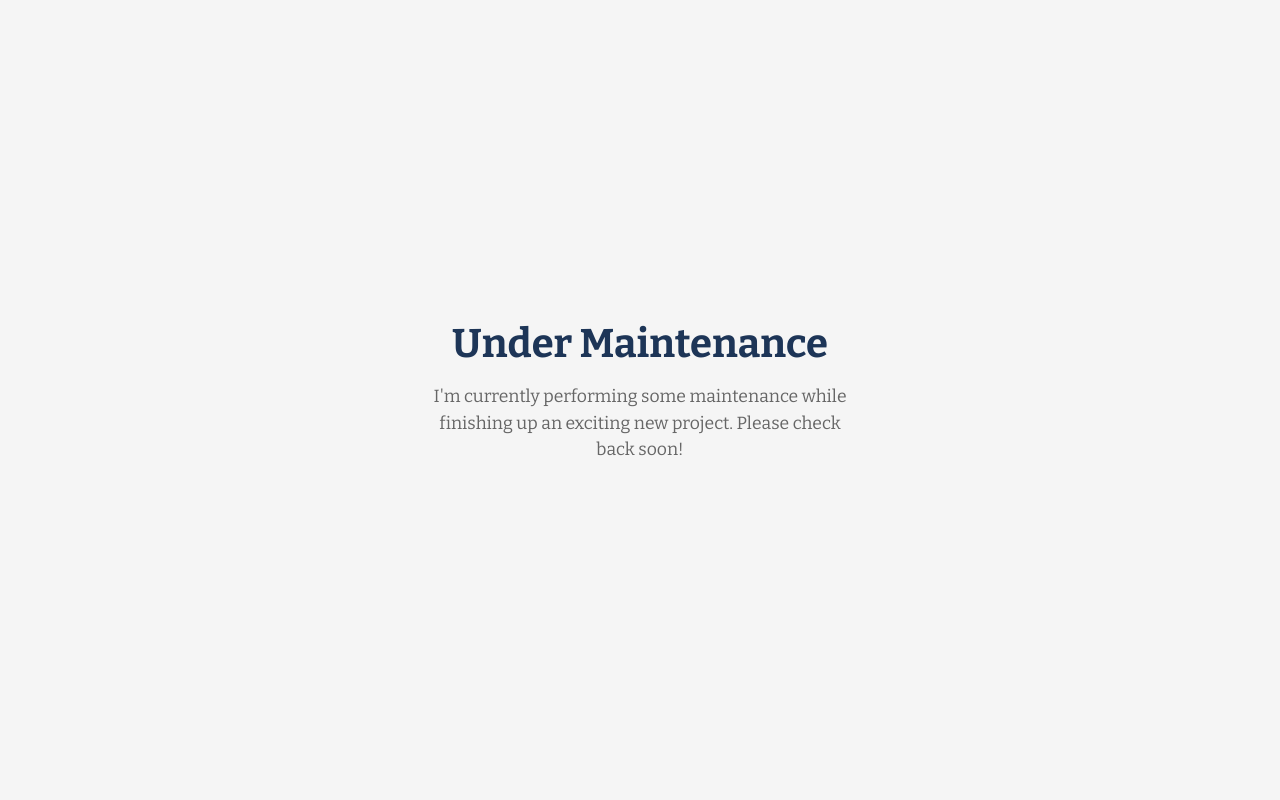
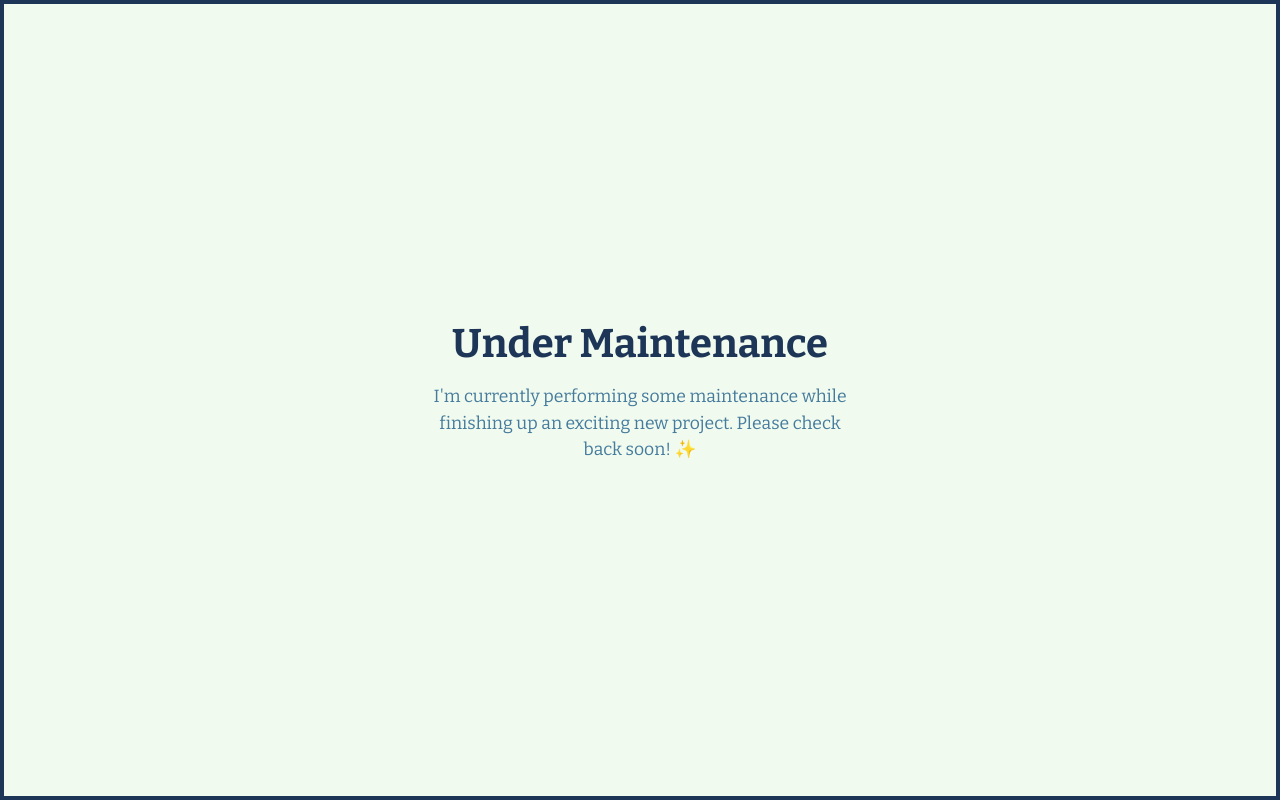
Before and after one commit to dillon-cleaver/dillon-cleaver-portfolio-next, a Next.js app: page /maintenance in a window 1280 px wide. Built offline with nearby package versions, Linux system fonts and the light colour scheme.

Commit message:
feat: enhance layout and maintenance page styling
- Add favicon icon to metadata in layout component.
- Refactor maintenance page to use CSS modules for improved styling and structure.
- Remove global CSS file as part of the transition to modular styles.

```diff
--- a/app/layout.tsx
+++ b/app/layout.tsx
@@ -14,6 +14,9 @@ const bitter = Bitter({
 export const metadata: Metadata = {
   title: "Dillon Cleaver | Frontend Developer Portfolio",
   description: "Personal portfolio website for Dillon Cleaver.",
+  icons: {
+    icon: "/favicon.ico",
+  },
 };
 
 export default function RootLayout({
--- /dev/null
+++ b/app/maintenance/maintenance.module.css
@@ -0,0 +1,27 @@
+.container {
+  min-height: 100vh;
+  display: flex;
+  align-items: center;
+  justify-content: center;
+  background-color: var(--color-light);
+  font-family: var(--font-primary);
+  border: 4px solid var(--color-dark);
+}
+
+.content {
+  text-align: center;
+  padding: 2rem;
+  max-width: 500px;
+}
+
+.title {
+  font-size: 2.5rem;
+  font-weight: bold;
+  margin-bottom: 1rem;
+  color: var(--color-dark);
+}
+
+.description {
+  font-size: 1.1rem;
+  color: var(--color-accent);
+}
--- a/app/maintenance/page.tsx
+++ b/app/maintenance/page.tsx
@@ -1,39 +1,13 @@
+import styles from "./maintenance.module.css";
+
 export default function MaintenancePage() {
   return (
-    <div
-      style={{
-        minHeight: "100vh",
-        display: "flex",
-        alignItems: "center",
-        justifyContent: "center",
-        backgroundColor: "#f5f5f5",
-        fontFamily: "var(--font-bitter)",
-      }}
-    >
-      <div
-        style={{
-          textAlign: "center",
-          padding: "2rem",
-          maxWidth: "500px",
-        }}
-      >
-        <h1
-          style={{
-            fontSize: "2.5rem",
-            fontWeight: "bold",
-            marginBottom: "1rem",
-          }}
-        >
-          Under Maintenance
-        </h1>
-        <p
-          style={{
-            fontSize: "1.1rem",
-            color: "#666",
-          }}
-        >
+    <div className={styles.container}>
+      <div className={styles.content}>
+        <h1 className={styles.title}>Under Maintenance</h1>
+        <p className={styles.description}>
           I&apos;m currently performing some maintenance while finishing up an
-          exciting new project. Please check back soon!
+          exciting new project. Please check back soon! ✨
         </p>
       </div>
     </div>
--- a/styles/globals.css
+++ /dev/null
@@ -1,94 +0,0 @@
-@tailwind base;
-@tailwind components;
-@tailwind utilities;
-
-body {
-  font-family: Arial, Helvetica, sans-serif;
-}
-
-@layer utilities {
-  .text-balance {
-    text-wrap: balance;
-  }
-}
-
-@layer base {
-  :root {
-    --background: 0 0% 100%;
-    --foreground: 0 0% 3.9%;
-    --card: 0 0% 100%;
-    --card-foreground: 0 0% 3.9%;
-    --popover: 0 0% 100%;
-    --popover-foreground: 0 0% 3.9%;
-    --primary: 0 0% 9%;
-    --primary-foreground: 0 0% 98%;
-    --secondary: 0 0% 96.1%;
-    --secondary-foreground: 0 0% 9%;
-    --muted: 0 0% 96.1%;
-    --muted-foreground: 0 0% 45.1%;
-    --accent: 0 0% 96.1%;
-    --accent-foreground: 0 0% 9%;
-    --destructive: 0 84.2% 60.2%;
-    --destructive-foreground: 0 0% 98%;
-    --border: 0 0% 89.8%;
-    --input: 0 0% 89.8%;
-    --ring: 0 0% 3.9%;
-    --chart-1: 12 76% 61%;
-    --chart-2: 173 58% 39%;
-    --chart-3: 197 37% 24%;
-    --chart-4: 43 74% 66%;
-    --chart-5: 27 87% 67%;
-    --radius: 0.5rem;
-    --sidebar-background: 0 0% 98%;
-    --sidebar-foreground: 240 5.3% 26.1%;
-    --sidebar-primary: 240 5.9% 10%;
-    --sidebar-primary-foreground: 0 0% 98%;
-    --sidebar-accent: 240 4.8% 95.9%;
-    --sidebar-accent-foreground: 240 5.9% 10%;
-    --sidebar-border: 220 13% 91%;
-    --sidebar-ring: 217.2 91.2% 59.8%;
-  }
-  .dark {
-    --background: 0 0% 3.9%;
-    --foreground: 0 0% 98%;
-    --card: 0 0% 3.9%;
-    --card-foreground: 0 0% 98%;
-    --popover: 0 0% 3.9%;
-    --popover-foreground: 0 0% 98%;
-    --primary: 0 0% 98%;
-    --primary-foreground: 0 0% 9%;
-    --secondary: 0 0% 14.9%;
-    --secondary-foreground: 0 0% 98%;
-    --muted: 0 0% 14.9%;
-    --muted-foreground: 0 0% 63.9%;
-    --accent: 0 0% 14.9%;
-    --accent-foreground: 0 0% 98%;
-    --destructive: 0 62.8% 30.6%;
-    --destructive-foreground: 0 0% 98%;
-    --border: 0 0% 14.9%;
-    --input: 0 0% 14.9%;
-    --ring: 0 0% 83.1%;
-    --chart-1: 220 70% 50%;
-    --chart-2: 160 60% 45%;
-    --chart-3: 30 80% 55%;
-    --chart-4: 280 65% 60%;
-    --chart-5: 340 75% 55%;
-    --sidebar-background: 240 5.9% 10%;
-    --sidebar-foreground: 240 4.8% 95.9%;
-    --sidebar-primary: 224.3 76.3% 48%;
-    --sidebar-primary-foreground: 0 0% 100%;
-    --sidebar-accent: 240 3.7% 15.9%;
-    --sidebar-accent-foreground: 240 4.8% 95.9%;
-    --sidebar-border: 240 3.7% 15.9%;
-    --sidebar-ring: 217.2 91.2% 59.8%;
-  }
-}
-
-@layer base {
-  * {
-    @apply border-border;
-  }
-  body {
-    @apply bg-background text-foreground;
-  }
-}
```
Also changed, not shown: 1 other file (tests, documents, lock files or other folders).
